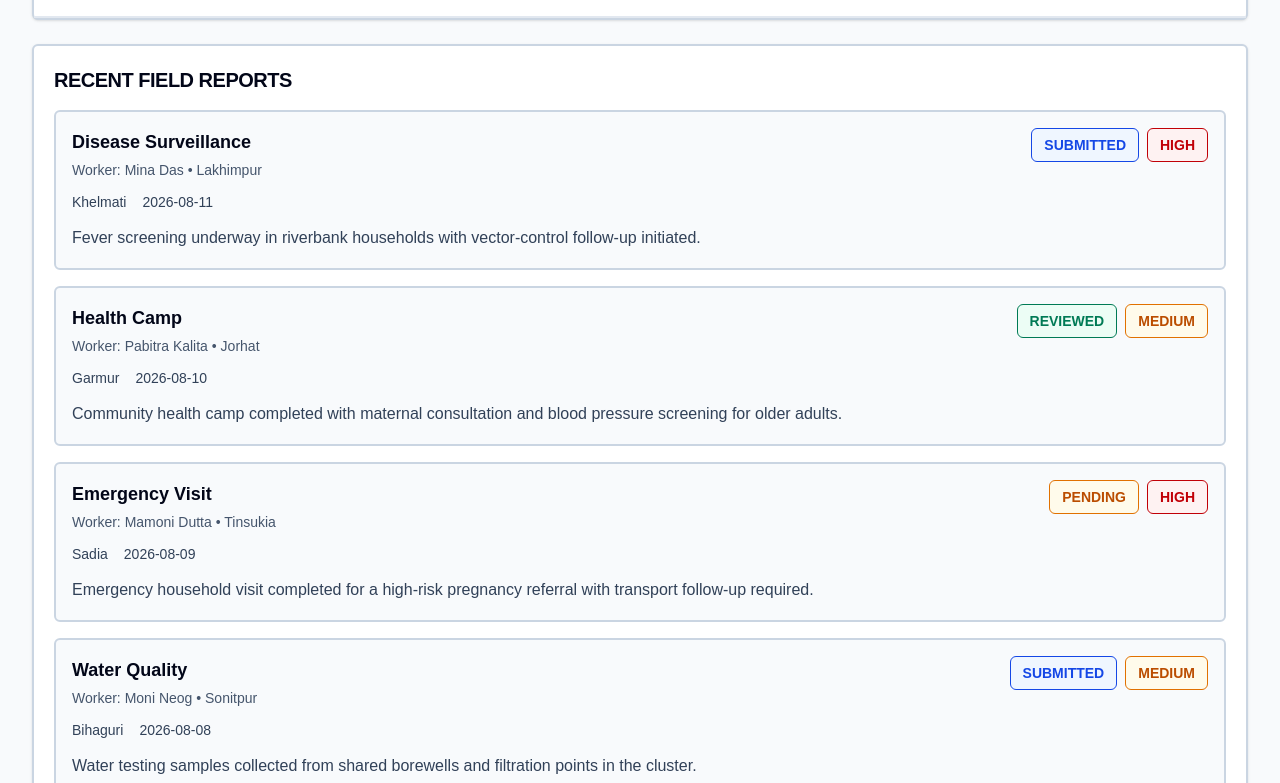
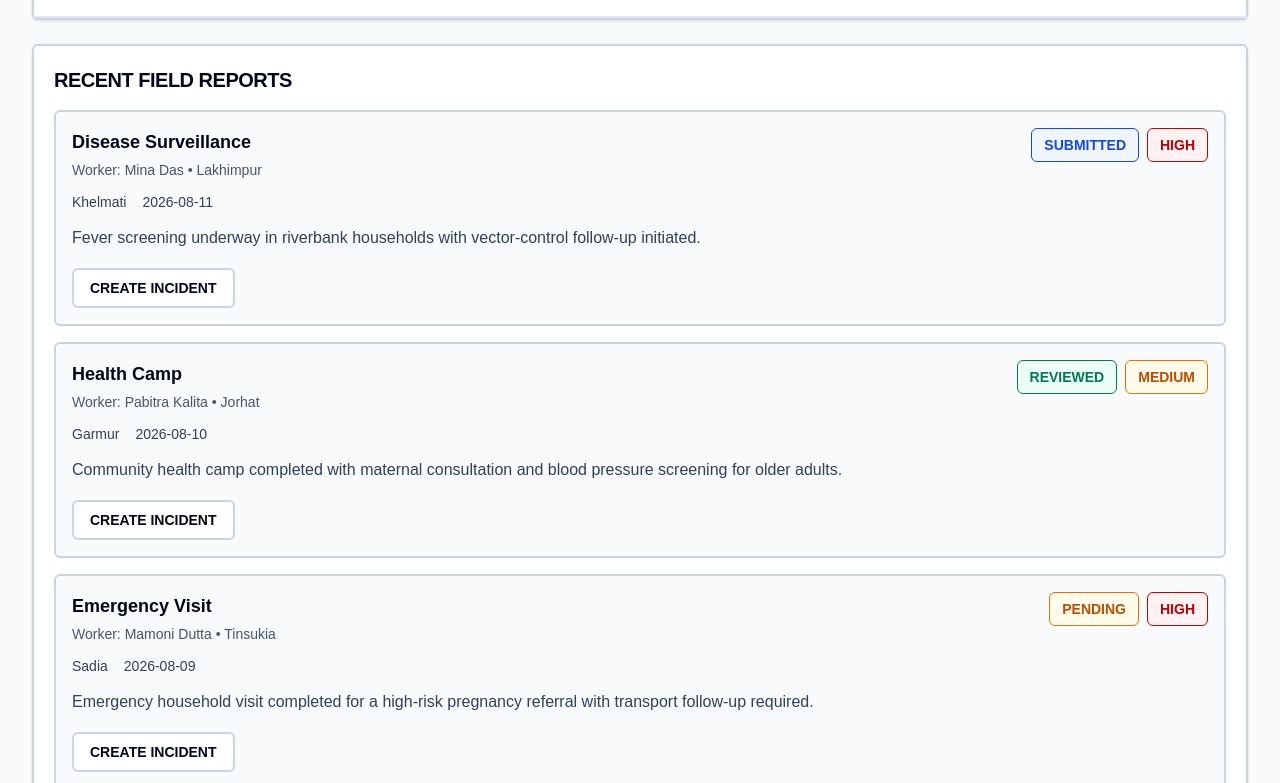
Before and after one commit to sohamkharabe/sentinel-ai, a Next.js app: page /asha-workers in a window 1280 px wide. Shown: the part 1436-2219 px from the top of the page. Built offline with nearby package versions, Linux system fonts and the light colour scheme.

Commit message:
feat: integrate ASHA field reports with operational workflow

```diff
--- a/app/asha-workers/page.tsx
+++ b/app/asha-workers/page.tsx
@@ -2,6 +2,7 @@
 
 import { useMemo, useState } from "react";
 import Sidebar from "@/components/dashboard/Sidebar";
+import { useOperationalStore } from "@/lib/operational-store";
 
 type WorkerStatus = "ON FIELD" | "AVAILABLE" | "TRAINING" | "UNAVAILABLE";
 
@@ -26,7 +27,7 @@ type FieldReport = {
   village: string;
   type: "Disease Surveillance" | "Household Survey" | "Water Quality" | "Health Camp" | "Emergency Visit";
   date: string;
-  status: "SUBMITTED" | "PENDING" | "REVIEWED";
+  status: "SUBMITTED" | "PENDING" | "REVIEWED" | "ESCALATED";
   summary: string;
   severity: "HIGH" | "MEDIUM" | "LOW";
 };
@@ -274,6 +275,8 @@ const getReportStatusClasses = (status: FieldReport["status"]) => {
       return "border border-amber-600 bg-amber-50 text-amber-700";
     case "REVIEWED":
       return "border border-emerald-700 bg-emerald-50 text-emerald-700";
+    case "ESCALATED":
+      return "border border-violet-700 bg-violet-50 text-violet-700";
     default:
       return "border border-slate-300 bg-slate-100 text-slate-700";
   }
@@ -293,6 +296,7 @@ const getSeverityClasses = (severity: FieldReport["severity"]) => {
 };
 
 export default function AshaWorkersPage() {
+  const { createIncident } = useOperationalStore();
   const [isSidebarOpen, setIsSidebarOpen] = useState(false);
   const [searchTerm, setSearchTerm] = useState("");
   const [districtFilter, setDistrictFilter] = useState<(typeof DISTRICT_OPTIONS)[number]>("All Districts");
@@ -300,6 +304,7 @@ export default function AshaWorkersPage() {
   const [workers, setWorkers] = useState<ASHAWorker[]>(initialWorkers);
   const [selectedWorker, setSelectedWorker] = useState<ASHAWorker | null>(null);
   const [quickActionMessage, setQuickActionMessage] = useState("");
+  const [reportStatuses, setReportStatuses] = useState<Record<string, FieldReport["status"]>>({});
 
   const filteredWorkers = useMemo(() => {
     return workers.filter((worker) => {
@@ -336,6 +341,26 @@ export default function AshaWorkersPage() {
     setQuickActionMessage(`${worker?.name ?? "Worker"} marked unavailable.`);
     setSelectedWorker((current) =>
       current && current.id === workerId ? { ...current, status: "UNAVAILABLE" } : current,
+    );
+  };
+
+  const handleCreateIncident = (report: FieldReport) => {
+    const result = createIncident({
+      id: `asha-report-${report.id}`,
+      title: `${report.type} report - ${report.district}`,
+      district: report.district,
+      description: `${report.summary} Field report submitted by ${report.workerName} from ${report.village}.`,
+      severity: report.severity === "LOW" ? "Medium" : "High",
+      reported: report.date,
+      status: "ACTIVE",
+      recommendedResponse: `Coordinate follow-up for the ${report.type.toLowerCase()} report in ${report.district}.`,
+    });
+
+    setReportStatuses((current) => ({ ...current, [report.id]: "ESCALATED" }));
+    setQuickActionMessage(
+      result.created
+        ? "Field report escalated to operational incident."
+        : "Operational incident already exists for this field report.",
     );
   };
 
@@ -548,8 +573,10 @@ export default function AshaWorkersPage() {
             </div>
 
             <div className="space-y-4">
-              {initialReports.map((report) => (
-                <div key={report.id} className="rounded-md border-2 border-slate-300 bg-slate-50 p-4">
+              {initialReports.map((report) => {
+                const reportStatus = reportStatuses[report.id] ?? report.status;
+                return (
+                  <div key={report.id} className="rounded-md border-2 border-slate-300 bg-slate-50 p-4">
                   <div className="flex flex-col gap-3 lg:flex-row lg:items-start lg:justify-between">
                     <div>
                       <p className="text-lg font-extrabold text-slate-950">{report.type}</p>
@@ -559,8 +586,8 @@ export default function AshaWorkersPage() {
                     </div>
 
                     <div className="flex flex-wrap gap-2">
-                      <span className={`inline-flex rounded-md px-3 py-1.5 text-sm font-extrabold ${getReportStatusClasses(report.status)}`}>
-                        {report.status}
+                      <span className={`inline-flex rounded-md px-3 py-1.5 text-sm font-extrabold ${getReportStatusClasses(reportStatus)}`}>
+                        {reportStatus}
                       </span>
                       <span className={`inline-flex rounded-md px-3 py-1.5 text-sm font-extrabold ${getSeverityClasses(report.severity)}`}>
                         {report.severity}
@@ -574,8 +601,18 @@ export default function AshaWorkersPage() {
                   </div>
 
                   <p className="mt-3 text-base font-medium leading-7 text-slate-700">{report.summary}</p>
+                  {reportStatus !== "ESCALATED" && (
+                    <button
+                      type="button"
+                      onClick={() => handleCreateIncident(report)}
+                      className="mt-4 rounded-md border-2 border-slate-300 bg-white px-4 py-2 text-sm font-bold text-slate-950 transition hover:bg-slate-100"
+                    >
+                      CREATE INCIDENT
+                    </button>
+                  )}
                 </div>
-              ))}
+                );
+              })}
             </div>
           </section>
 
--- a/lib/operational-store.tsx
+++ b/lib/operational-store.tsx
@@ -17,6 +17,8 @@ export type Incident = {
   status: "ACTIVE";
   recommendedResponse: string;
 };
+
+type NewIncident = Incident;
 
 export type AlertSeverity = "CRITICAL" | "HIGH" | "MODERATE";
 export type AlertStatus = "NEW" | "ACKNOWLEDGED" | "MONITORING" | "ESCALATED" | "RESOLVED" | "CLOSED";
@@ -122,6 +124,7 @@ type OperationalStore = {
   alerts: Alert[];
   resourceRequests: ResourceRequest[];
   dispatches: Dispatch[];
+  createIncident: (incident: NewIncident) => { incident: Incident; created: boolean };
   ensureAlertForIncident: (incidentId: string) => Alert | undefined;
   updateAlert: (id: string, update: Partial<Pick<Alert, "status" | "assignedTeam">>) => void;
   createResourceRequest: (request: NewResourceRequest) => { request: ResourceRequest; created: boolean };
@@ -134,19 +137,34 @@ const OperationalStoreContext = createContext<OperationalStore | null>(null);
 const incidentPriority = (severity: Incident["severity"]): AlertSeverity => severity === "High" ? "HIGH" : "MODERATE";
 
 export function OperationalStoreProvider({ children }: { children: ReactNode }) {
-  const [incidents] = useState(initialIncidents);
+  const [incidents, setIncidents] = useState(initialIncidents);
   const [alerts, setAlerts] = useState(initialAlerts);
   const [resourceRequests, setResourceRequests] = useState(initialResourceRequests);
   const [dispatches, setDispatches] = useState(initialDispatches);
 
+  const ensureAlertForIncidentRecord = (incident: Incident, currentAlerts: Alert[]) => {
+    const existing = currentAlerts.find((alert) => alert.incidentId === incident.id);
+    if (existing) return existing;
+    return { id: `ALT-${Date.now()}`, incidentId: incident.id, title: incident.title, district: incident.district.split(",")[0], severity: incidentPriority(incident.severity), priority: incidentPriority(incident.severity), source: "Incident Report" as const, status: "NEW" as const, createdAt: new Date().toISOString().slice(0, 16).replace("T", " "), recommendedResponse: incident.recommendedResponse, assignedTeam: "District Emergency Control Room", description: incident.description };
+  };
+
   const ensureAlertForIncident = (incidentId: string) => {
     const incident = incidents.find((item) => item.id === incidentId);
     if (!incident) return undefined;
-    const existing = alerts.find((alert) => alert.incidentId === incidentId);
-    if (existing) return existing;
-    const alert: Alert = { id: `ALT-${Date.now()}`, incidentId, title: incident.title, district: incident.district.split(",")[0], severity: incidentPriority(incident.severity), priority: incidentPriority(incident.severity), source: "Incident Report", status: "NEW", createdAt: new Date().toISOString().slice(0, 16).replace("T", " "), recommendedResponse: incident.recommendedResponse, assignedTeam: "District Emergency Control Room", description: incident.description };
+    const alert = ensureAlertForIncidentRecord(incident, alerts);
+    if (alerts.some((item) => item.id === alert.id)) return alert;
     setAlerts((current) => [...current, alert]);
     return alert;
+  };
+
+  const createIncident: OperationalStore["createIncident"] = (incident) => {
+    const existing = incidents.find((item) => item.id === incident.id);
+    if (existing) return { incident: existing, created: false };
+
+    const alert = ensureAlertForIncidentRecord(incident, alerts);
+    setIncidents((current) => [...current, incident]);
+    setAlerts((current) => current.some((item) => item.incidentId === incident.id) ? current : [...current, alert]);
+    return { incident, created: true };
   };
 
   const updateAlert: OperationalStore["updateAlert"] = (id, update) => {
@@ -173,7 +191,7 @@ export function OperationalStoreProvider({ children }: { children: ReactNode })
     return dispatch;
   };
 
-  return <OperationalStoreContext.Provider value={{ incidents, alerts, resourceRequests, dispatches, ensureAlertForIncident, updateAlert, createResourceRequest, updateResourceRequestStatus, createDispatchForRequest }}>{children}</OperationalStoreContext.Provider>;
+  return <OperationalStoreContext.Provider value={{ incidents, alerts, resourceRequests, dispatches, createIncident, ensureAlertForIncident, updateAlert, createResourceRequest, updateResourceRequestStatus, createDispatchForRequest }}>{children}</OperationalStoreContext.Provider>;
 }
 
 export function useOperationalStore() {
```
